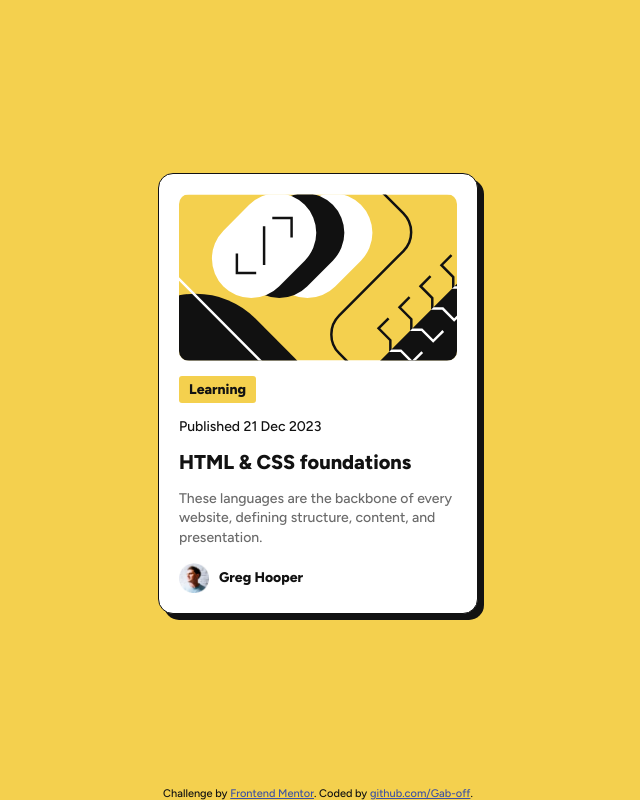
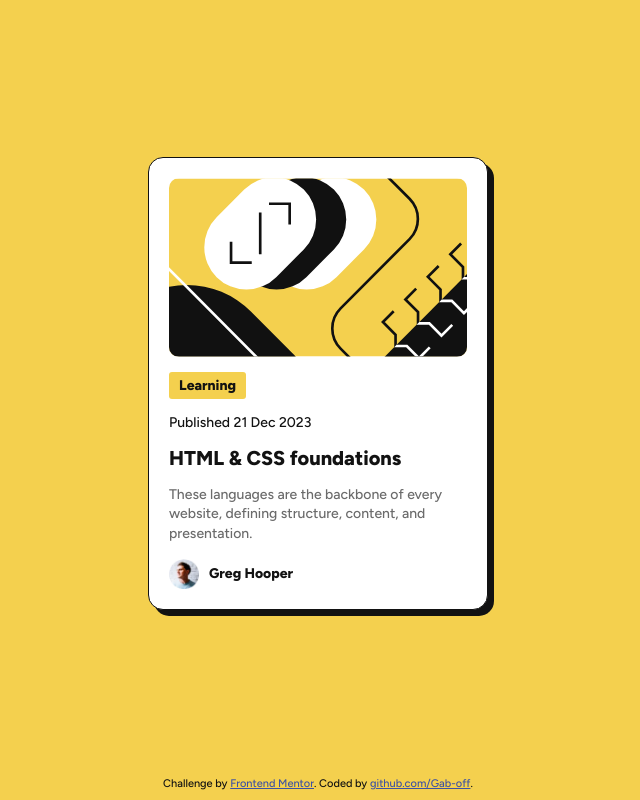
Before and after one commit to Gab-off/FrontEnd-Blog_preview_card, a plain HTML site: page index.html in a window 1280 px wide. Shown: the whole page, without its empty margins (322-962 px from the left). Drawn offline with Linux system fonts and the light colour scheme.

Commit message:
Alterado algumas medidas

```diff
--- a/style.css
+++ b/style.css
@@ -47,7 +47,7 @@ img {
     flex-direction: column;
     align-items: flex-start;
     gap: 15px;
-    width: 320px;
+    width: 340px;
     padding: 20px;
     border-radius: 15px;
     border: 1px solid var(--gray-950);
@@ -93,6 +93,7 @@ img {
 
 /* Footer */
 .attribution {
+    margin: 10px 0;
     font-size: 11px;
     text-align: center;
 }
```
